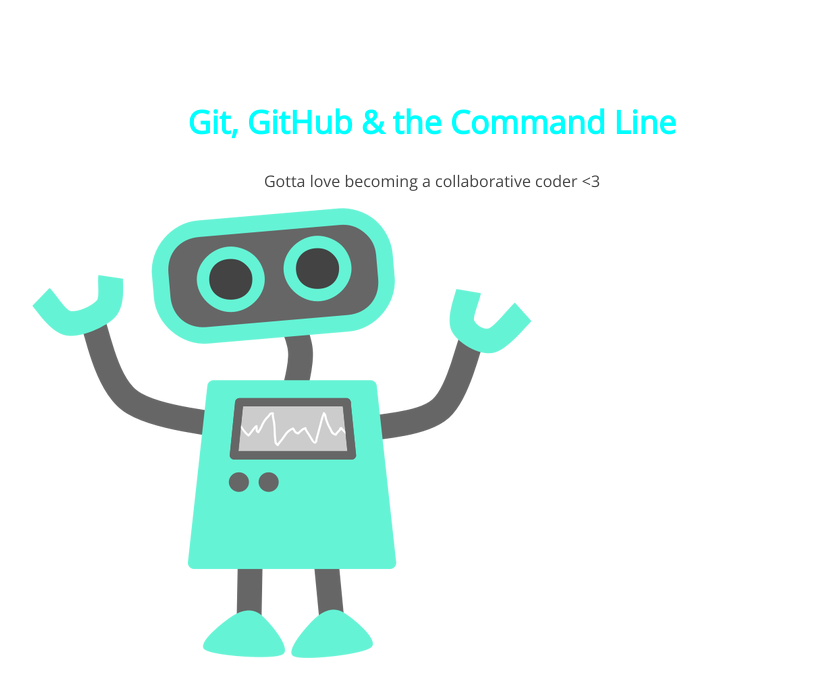
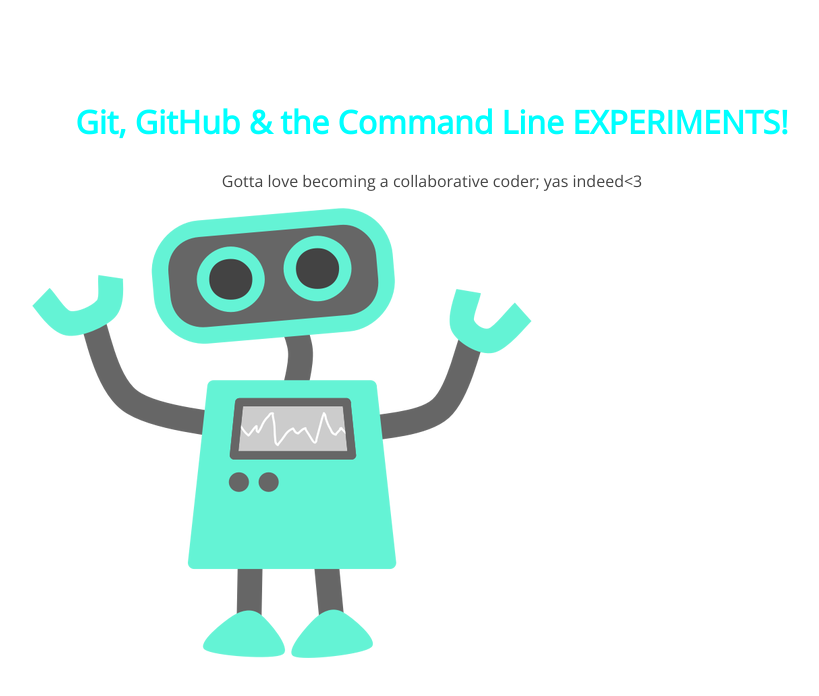
Before and after one commit to vkomova/105-project, a plain HTML site: page index.html in a window 1280 px wide. Shown: the whole page, without its empty margins (208-1027 px from the left). Drawn offline with nearby package versions, Linux system fonts and the light colour scheme.

Commit message:
changed text

```diff
--- a/index.html
+++ b/index.html
@@ -8,8 +8,8 @@
 </head>
 <body>
 	<section>
-		<h1>Git, GitHub & the Command Line</h1>
-		<p>Gotta love becoming a collaborative coder <3</p>
+		<h1>Git, GitHub & the Command Line EXPERIMENTS!</h1>
+		<p>Gotta love becoming a collaborative coder; yas indeed<3</p>
 		<img src="img/happy-blue-robot.png">
 	</section>
 </body>
```
